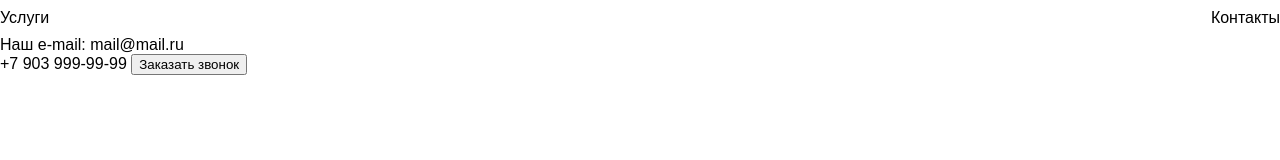
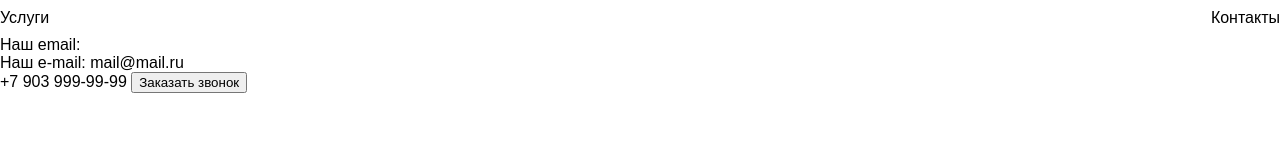
Before and after one commit to kirteri/new-project, a plain HTML site: page index.html in a window 1280 px wide. Drawn offline with Linux system fonts and the light colour scheme.

Commit message:
added e-mail

```diff
--- a/index.html
+++ b/index.html
@@ -16,6 +16,9 @@
             <a href="#contacts">Контакты</a>
         </nav>
         <div>
+            Наш email: <a href="mailto:gmail@mail.ru"
+        </nav>
+        <div>
             Наш e-mail: <a href="mailto:mail@mail.ru">mail@mail.ru</a>
         </nav>
         <div>
```
